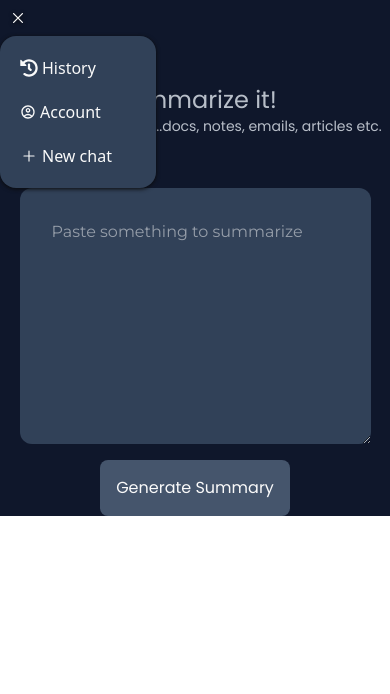
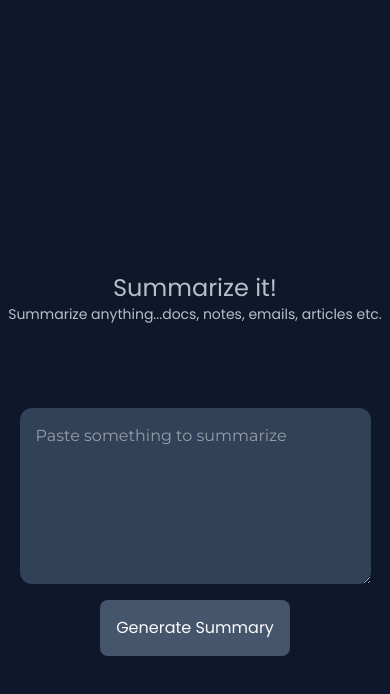
Before and after one commit to Cedrickoketch/Summarizer, a React (Vite) app in the folder frontend/: page / in a window 390 px wide. Shown: the top 694 px of the page. Built offline with nearby package versions, Linux system fonts and the light colour scheme.

Commit message:
Done polishing core feature...other features will be added later

```diff
--- a/frontend/src/App.jsx
+++ b/frontend/src/App.jsx
@@ -1,4 +1,3 @@
-import Navbar from "./components/Navbar.jsx"
 import TextField from "./components/TextField.jsx";
 import { useState } from "react";
 
@@ -10,9 +9,8 @@ function App() {
   }
 
   return(
-    <div className="bg-slate-900 text-neutral-50 h-fit md:h-screen">
-      <Navbar />
-      <div className="absolute top-0 w-full text-center text-slate-200 font-primary text-pretty mt-[10vh] opacity-80">
+    <div className="flex flex-col justify-center bg-slate-900 text-neutral-50 min-h-screen box-border">
+      <div className="w-full text-center text-slate-200 font-primary text-pretty my-[10vh] opacity-80">
         <h1 className="text-2xl md:text-6xl">Summarize it!</h1>
         <p className="text-sm md:text-2xl md:pt-5">Summarize anything...docs, notes, emails, articles etc.</p>
       </div>
@@ -20,9 +18,7 @@ function App() {
       <TextField onSummarize={handleSummary} />
 
       {summary && (
-        <div className='font-secondary text-center md:text-2xl bg-slate-700 rounded-2xl mx-5 text-pretty p-2 mt-4'>
-          <div>{summary}</div>
-        </div>
+        <textarea className='font-secondary p-4 text-justify md:text-2xl bg-slate-700 rounded-xl mx-5 md:mx-10 lg:mx-15 text-pretty my-6' rows="8">{summary}</textarea>
       )}
     </div>
   )
--- a/frontend/src/components/Navbar.jsx
+++ /dev/null
@@ -1,30 +0,0 @@
-import React, { useState } from 'react'
-import { FiMenu } from "react-icons/fi";
-import { IoCloseOutline } from "react-icons/io5";
-import { FaHistory } from "react-icons/fa";
-import { MdOutlineAccountCircle } from "react-icons/md";
-import { IoAdd } from "react-icons/io5";
-
-const Navbar = () => {
-    const [isMenuOpen, setIsMenuOpen] = useState(false);
-
-    return (
-      <div className='sticky top-0  z-9'>
-          {/* mobile Navbar */}
-          <nav className={`lg:hidden  drop-shadow-neutral-950 drop-shadow-sm transition-colors 0.5s ease-in ${isMenuOpen ? "w-[12vw]" : "w-[40vw]"}`}>
-              <button className='text-xl md:text-6xl p-2 md:p-4'
-              onClick={() => setIsMenuOpen(!isMenuOpen)}>
-                  {isMenuOpen === false ? <IoCloseOutline /> : <FiMenu />}
-              </button>
-
-              <div className={`rounded-2xl p-5 md:p-10 flex flex-col gap-5 md:gap-10 list-none transition-all 1s ease-in  ${isMenuOpen ? "-ml-100" : "ml-0"} ${!isMenuOpen ? "bg-slate-700" : "bg-none"}`}>
-                  <li><a className='flex items-center gap-1 md:text-4xl' href="#"><FaHistory className='text-lg md:text-4xl'/> History</a></li>
-                  <li><a className='flex items-center gap-1 md:text-4xl' href="#"><MdOutlineAccountCircle className='md:text-4xl'/> Account</a></li>
-                  <li><a className='flex items-center gap-1 md:text-4xl whitespace-nowrap' href="#"><IoAdd className='text-lg md:text-4xl'/> New chat</a></li>
-              </div>
-          </nav>
-      </div>
-    )
-}
-
-export default Navbar
--- a/frontend/src/components/TextField.jsx
+++ b/frontend/src/components/TextField.jsx
@@ -60,9 +60,9 @@ const TextField = ({ onSummarize }) => {
       <textarea
       value={text}
       onChange={(e) => setText(e.target.value)}
-      rows="8"
+      rows="6"
       disabled={loading}
-      className='font-secondary w-[90vw] bg-slate-700 rounded-xl p-8 md:text-2xl text-pretty'
+      className='font-secondary w-[90vw] bg-slate-700 rounded-xl p-4 scrollbar-hidden md:text-2xl text-pretty'
       placeholder='Paste something to summarize' />
 
       <button
```
Also changed, not shown: frontend/src/index.css (line endings or trailing spaces).
